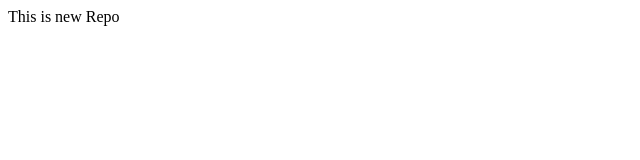
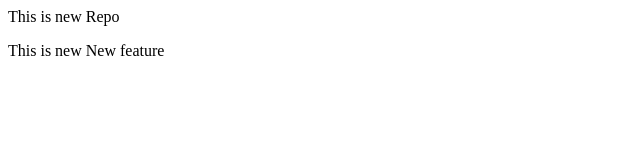
Before and after one commit to iamaktar/localrepo, a plain HTML site: page index.html in a window 1280 px wide. Shown: the whole page, without its empty margins (0-640 px from the left). Drawn offline with Linux system fonts and the light colour scheme.

Commit message:
add new line

```diff
--- a/index.html
+++ b/index.html
@@ -1 +1,2 @@
 <p>This is new Repo</p>
+<p>This is new New feature</p>
```
